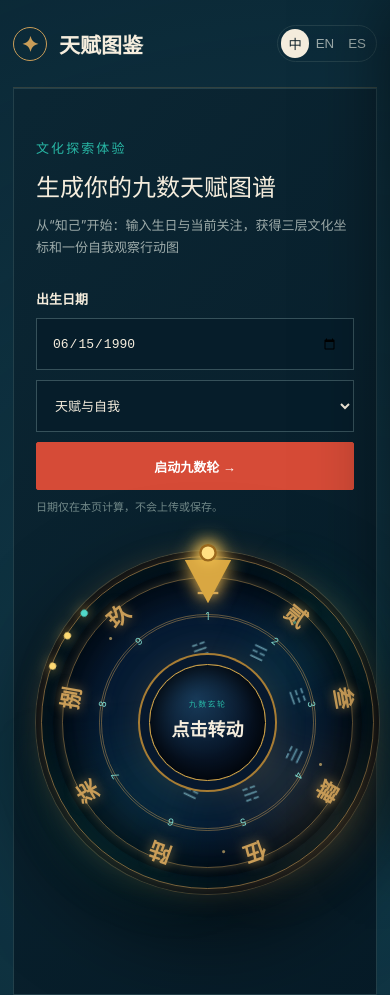
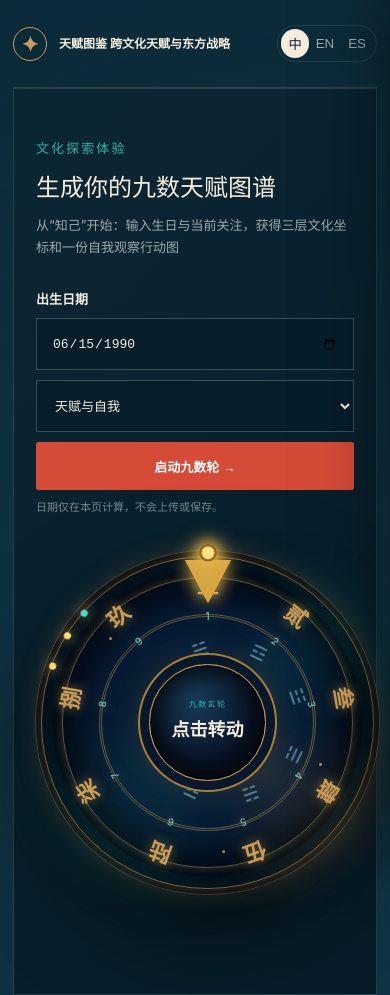
Before and after one commit to Carol-bit-Gan/my-website, a website built with Vite: page index.html in a window 390 px wide. Shown: the top 995 px of the page. Built offline with nearby package versions, Linux system fonts and the light colour scheme.

Commit message:
Rename site for cross-cultural talent strategy

```diff
--- a/index.html
+++ b/index.html
@@ -3,7 +3,7 @@
 <head>
   <meta charset="utf-8">
   <meta name="viewport" content="width=device-width,initial-scale=1">
-  <title>天赋图鉴｜跨文化天赋、中文命名与东方战略</title>
+  <title>天赋图鉴 跨文化天赋与东方战略</title>
   <meta name="description" content="面向全球个人与企业家的跨文化天赋分析、外国人中文命名及东方战略咨询，融合易经、五行、孙子兵法、玛雅历法与多文化人格系统。">
   <link rel="stylesheet" href="styles.css">
   <link rel="stylesheet" href="shop.css">
@@ -17,7 +17,7 @@
   {
     "@context":"https://schema.org",
     "@graph":[
-      {"@type":"ProfessionalService","name":"天赋图鉴","description":"跨文化天赋分析、外国人中文命名与东方战略咨询","availableLanguage":["zh-CN","en","es"]},
+      {"@type":"ProfessionalService","name":"天赋图鉴 跨文化天赋与东方战略","description":"跨文化天赋分析、外国人中文命名与东方战略咨询","availableLanguage":["zh-CN","en","es"]},
       {"@type":"FAQPage","mainEntity":[
         {"@type":"Question","name":"外国人如何获得合适的中文名字？","acceptedAnswer":{"@type":"Answer","text":"结合原名发音、中文语义、个人特质、使用场景及传统五行文化，筛选自然、易读且无不良谐音的中文名字。"}},
         {"@type":"Question","name":"跨文化天赋图谱是什么？","acceptedAnswer":{"@type":"Answer","text":"它是一种文化探索与自我发展工具，参考易经五行、玛雅历法及其他文化模型，帮助使用者从多个视角理解优势、节奏与合作方式。"}}
@@ -28,7 +28,7 @@
 </head>
 <body>
   <header class="nav shell">
-    <a class="brand" href="#top"><span class="brand-mark">✦</span><span data-i18n="brand">天赋图鉴</span></a>
+    <a class="brand" href="#top"><span class="brand-mark">✦</span><span data-i18n="brand">天赋图鉴 跨文化天赋与东方战略</span></a>
     <nav>
       <a href="#systems" data-i18n="navSystems">文化系统</a>
       <a href="#services" data-i18n="navServices">服务</a>
@@ -161,7 +161,7 @@
     </section>
   </main>
 
-  <footer class="shell"><div class="brand"><span class="brand-mark">✦</span><span data-i18n="brand">天赋图鉴</span></div><p data-i18n="footer">文化是理解自己的另一种语言。</p><small>© 2026 · Cultural exploration, not prediction.</small></footer>
+  <footer class="shell"><div class="brand"><span class="brand-mark">✦</span><span data-i18n="brand">天赋图鉴 跨文化天赋与东方战略</span></div><p data-i18n="footer">文化是理解自己的另一种语言。</p><small>© 2026 · Cultural exploration, not prediction.</small></footer>
   <aside id="cart-panel" class="cart-panel" aria-hidden="true"><div class="cart-title"><h2 data-i18n="yourCart">你的购物袋</h2><button id="cart-close">×</button></div><div id="cart-items"></div><p id="cart-empty" data-i18n="cartEmpty">购物袋还是空的。</p><div class="cart-total"><span data-i18n="subtotal">商品小计</span><strong id="cart-total">¥0</strong></div><button class="button primary checkout" data-i18n="inquiry">提交购买意向</button><small data-i18n="prototypeNote">当前为商品原型，不会产生真实订单或付款。</small></aside><div id="cart-shade" class="cart-shade"></div>
   <script src="app.js"></script>
   <script src="talent-engine.js"></script>
--- a/layout.js
+++ b/layout.js
@@ -2,6 +2,9 @@ const mainContent=document.querySelector('#top');
 const nineWheelExperience=document.querySelector('#reading');
 
 if(typeof copy!=='undefined'&&copy.zh){
+  copy.zh.brand='天赋图鉴 跨文化天赋与东方战略';
+  copy.en.brand='Talent Atlas · Cross-Cultural Talent & Eastern Strategy';
+  copy.es.brand='Atlas del Talento · Talento Intercultural y Estrategia Oriental';
   copy.zh.eyebrow='东方智慧 × 多文化';
   copy.zh.sys4='多文化模型';
   copy.en.eyebrow='Eastern wisdom × multicultural perspectives';
@@ -20,6 +23,7 @@ function setText(selector,value){
 }
 
 function refineDisplayText(){
+  document.title={zh:'天赋图鉴 跨文化天赋与东方战略',en:'Talent Atlas · Cross-Cultural Talent & Eastern Strategy',es:'Atlas del Talento · Talento Intercultural y Estrategia Oriental'}[lang];
   const fiveElements={
     zh:{wood:'木',fire:'火',earth:'土',gold:'金',water:'水'},
     en:{wood:'Wood',fire:'Fire',earth:'Earth',gold:'Gold',water:'Water'},
--- a/typography-tuning.css
+++ b/typography-tuning.css
@@ -1,4 +1,5 @@
 body{font-size:15px}
+.brand [data-i18n="brand"]{font-size:15px;line-height:1.25}
 #result-number{display:none!important}
 .reading{margin-bottom:36px}
 .hero{min-height:520px;gap:40px;padding:42px 0}
@@ -17,6 +18,7 @@ html[lang="en"] .hero .node,html[lang="es"] .hero .node{font-size:10px;letter-sp
 }
 @media(max-width:520px){
   body{font-size:14px}
+  .nav>.brand [data-i18n="brand"]{max-width:185px;font-size:12px}
   .reading{margin-bottom:18px}
   .hero{padding:32px 0}
   .hero h1{font-size:31px}
```
